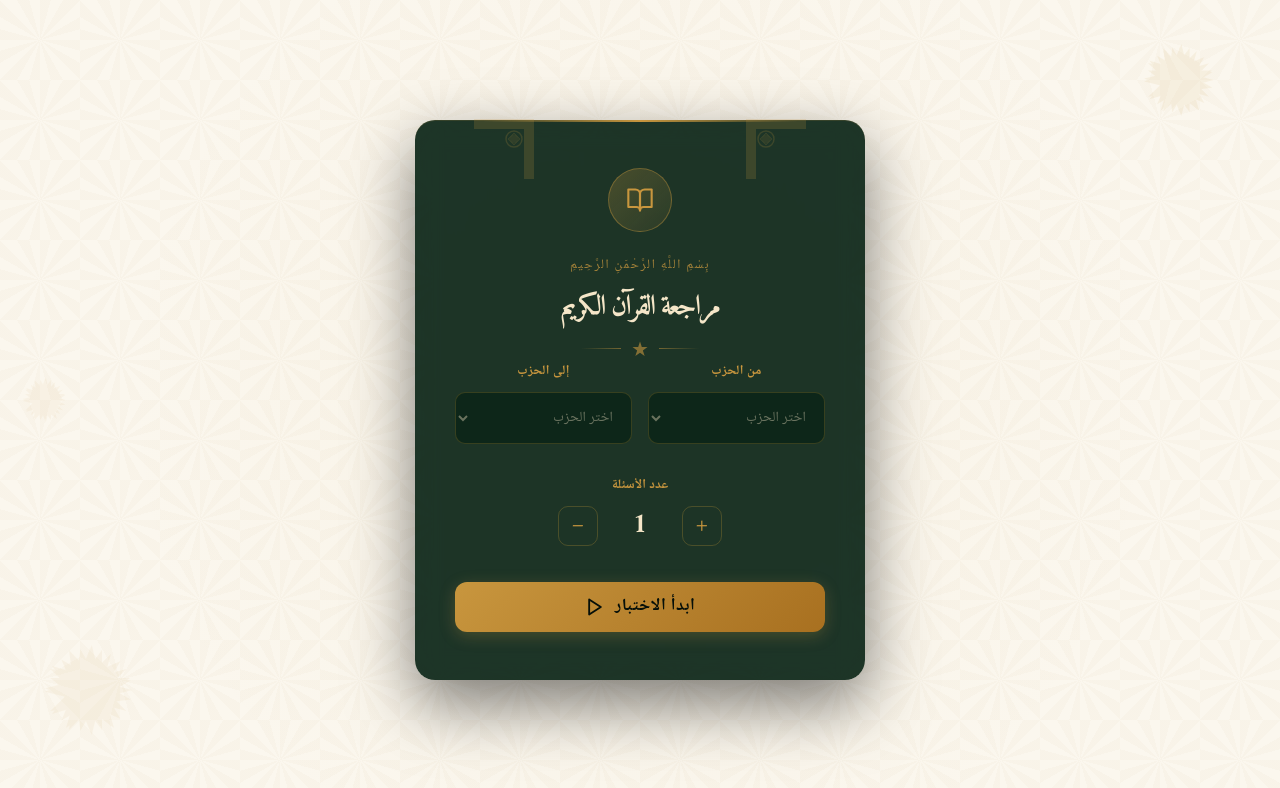
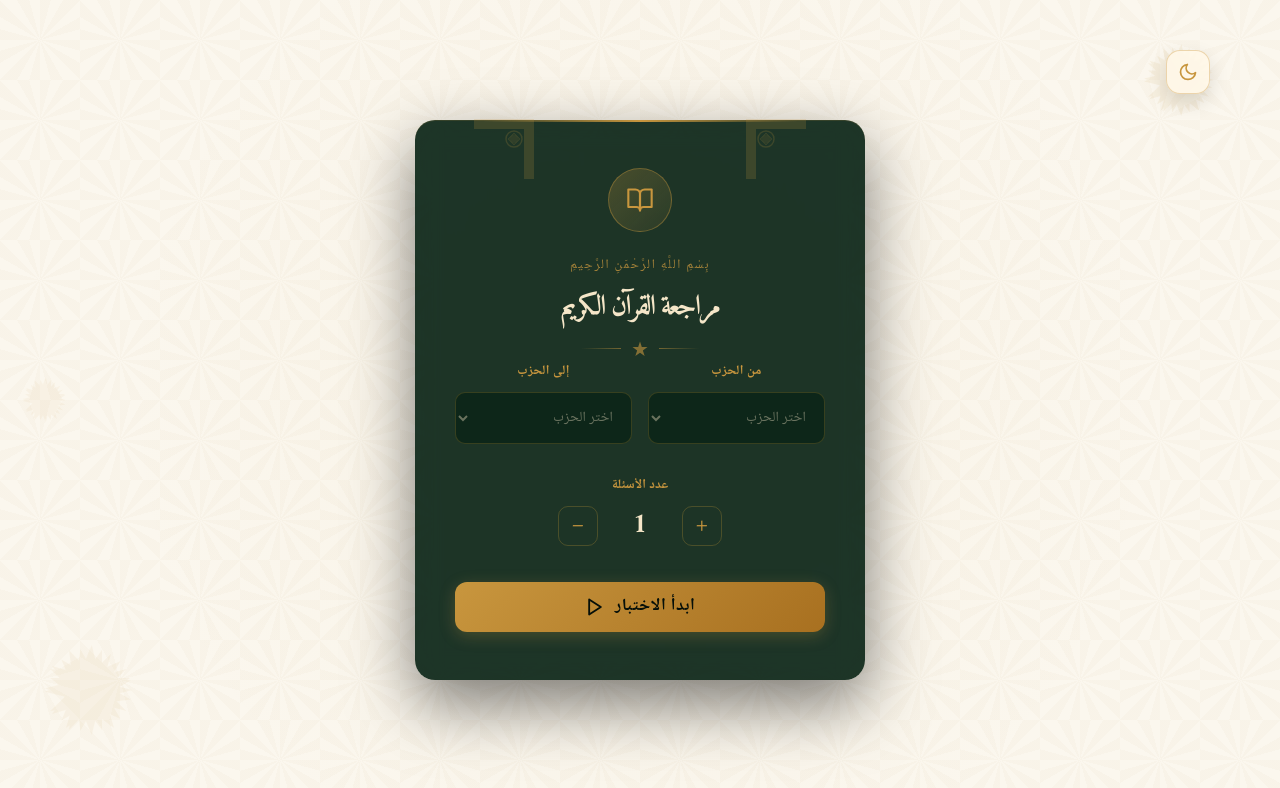
Before and after one commit to SalmaAlaoui0/test_your_hifd, a React (Vite) app: page / in a window 1280 px wide. Shown: the top 788 px of the page. Built offline with nearby package versions, Linux system fonts and the light colour scheme.

Commit message:
moding night and light modes successfuly

```diff
--- a/src/App.jsx
+++ b/src/App.jsx
@@ -1,4 +1,4 @@
-import { useState, useRef } from 'react'
+import { useEffect, useState, useRef } from 'react'
 import { startSpeechRecognition } from './utils/startSpeechRecognition';
 import { fetchRandomAyah } from './utils/fetchRandomAyah';
 import FirstPage from './components/FirstPage';
@@ -7,12 +7,20 @@ import ResultPage from './components/ResultPage';
 import { IslamicStar } from './utils/Icons.jsx';
 import { GeoCorner } from './utils/Icons.jsx';
 import { ExitButton } from './utils/Button.jsx';
-import { XIcon } from './utils/Icons.jsx';
+import { MoonIcon, SunIcon, XIcon } from './utils/Icons.jsx';
 import './App.css'
+
+const getInitialTheme = () => {
+	if (typeof window === 'undefined') return 'light';
+	const storedTheme = window.localStorage.getItem('theme');
+	if (storedTheme === 'light' || storedTheme === 'dark') return storedTheme;
+	return window.matchMedia?.('(prefers-color-scheme: dark)').matches ? 'dark' : 'light';
+};
 
 function App() {
 
 	const recognitionRef = useRef(null);
+	const [theme, setTheme] = useState(getInitialTheme);
 
 	// const [count, setCount] = useState(0)
 	const [fromHizb, setFromHizb] = useState('');
@@ -41,6 +49,16 @@ function App() {
 	const [userTranscript, setUserTranscript] = useState("");
 	const [isCorrect, setIsCorrect] = useState(null);
 	const [isRecording, setIsRecording] = useState(false);
+
+	useEffect(() => {
+		document.documentElement.dataset.theme = theme;
+		document.documentElement.style.colorScheme = theme;
+		window.localStorage.setItem('theme', theme);
+	}, [theme]);
+
+	const toggleTheme = () => {
+		setTheme((currentTheme) => (currentTheme === 'dark' ? 'light' : 'dark'));
+	};
 
 
 	const handleStartSpeechRecognition = () => {
@@ -144,6 +162,32 @@ function App() {
 				overflow: 'hidden',
 			}}
 		>
+			<button
+				type="button"
+				onClick={toggleTheme}
+				aria-label={theme === 'dark' ? 'Switch to light mode' : 'Switch to dark mode'}
+				style={{
+					position: 'absolute',
+					top: 50,
+					right: 70,
+					zIndex: 30,
+					display: 'inline-flex',
+					alignItems: 'center',
+					justifyContent: 'center',
+					width: 44,
+					height: 44,
+					borderRadius: 14,
+					border: '1px solid rgba(200,150,62,0.35)',
+					background: theme === 'dark' ? 'rgba(10, 36, 22, 0.85)' : 'rgba(255, 248, 232, 0.9)',
+					color: 'var(--gold)',
+					cursor: 'pointer',
+					boxShadow: '0 8px 20px rgba(0,0,0,0.12)',
+					transition: 'transform 0.2s ease, background 0.2s ease, box-shadow 0.2s ease',
+				}}
+			>
+				{theme === 'dark' ? <SunIcon /> : <MoonIcon />}
+			</button>
+
 			{isExamStarted && !ExamFinished && (
 				<div style={{
 					position: 'absolute',
--- a/src/components/FirstPage.jsx
+++ b/src/components/FirstPage.jsx
@@ -2,6 +2,8 @@ import { react } from 'react';
 import { BookOpenIcon } from '../utils/Icons.jsx';
 import { StarIcon } from '../utils/Icons.jsx';
 import { PlayIcon } from '../utils/Icons.jsx';
+import { SunIcon } from '../utils/Icons.jsx';
+import { MoonIcon } from '../utils/Icons.jsx';
 import { useState, useEffect } from 'react'
 import { showAlert } from '../utils/alert';
 
@@ -93,7 +95,7 @@ export default function FirstPage({
 	setCount,
 	isExamStarted,
 	setIsExamStarted,
-	fetchRandomAyah
+	fetchRandomAyah,
 }) {
 	const [hovering, setHovering] = useState(false)
 	return (
--- a/src/index.css
+++ b/src/index.css
@@ -40,8 +40,7 @@
   }
 }
 
-@media (prefers-color-scheme: dark) {
-  :root {
+[data-theme='dark'] {
   --text: #9ca3af;
   --text-h: #f3f4f6;
   --bg: #16171d;
@@ -55,9 +54,8 @@
     rgba(0, 0, 0, 0.4) 0 10px 15px -3px, rgba(0, 0, 0, 0.25) 0 4px 6px -2px;
 }
 
-  #social .button-icon {
+[data-theme='dark'] #social .button-icon {
   filter: invert(1) brightness(2);
-  }
 }
 
 @keyframes pulse-ring {
--- a/src/utils/Icons.jsx
+++ b/src/utils/Icons.jsx
@@ -80,3 +80,23 @@ export const XIcon = () => (
     <polyline points="15 18 9 12 15 6" />
   </svg>
 )
+
+export const SunIcon = () => (
+  <svg width="20" height="20" viewBox="0 0 24 24" fill="none" stroke="currentColor" strokeWidth="2.1" strokeLinecap="round" strokeLinejoin="round">
+    <circle cx="12" cy="12" r="4" />
+    <line x1="12" y1="2" x2="12" y2="5" />
+    <line x1="12" y1="19" x2="12" y2="22" />
+    <line x1="4.93" y1="4.93" x2="7.05" y2="7.05" />
+    <line x1="16.95" y1="16.95" x2="19.07" y2="19.07" />
+    <line x1="2" y1="12" x2="5" y2="12" />
+    <line x1="19" y1="12" x2="22" y2="12" />
+    <line x1="4.93" y1="19.07" x2="7.05" y2="16.95" />
+    <line x1="16.95" y1="7.05" x2="19.07" y2="4.93" />
+  </svg>
+)
+
+export const MoonIcon = () => (
+  <svg width="20" height="20" viewBox="0 0 24 24" fill="none" stroke="currentColor" strokeWidth="2.1" strokeLinecap="round" strokeLinejoin="round">
+    <path d="M21 12.8A9 9 0 1 1 11.2 3 7 7 0 0 0 21 12.8z" />
+  </svg>
+)
```
Lines whose indentation alone changed are shown as unchanged.
